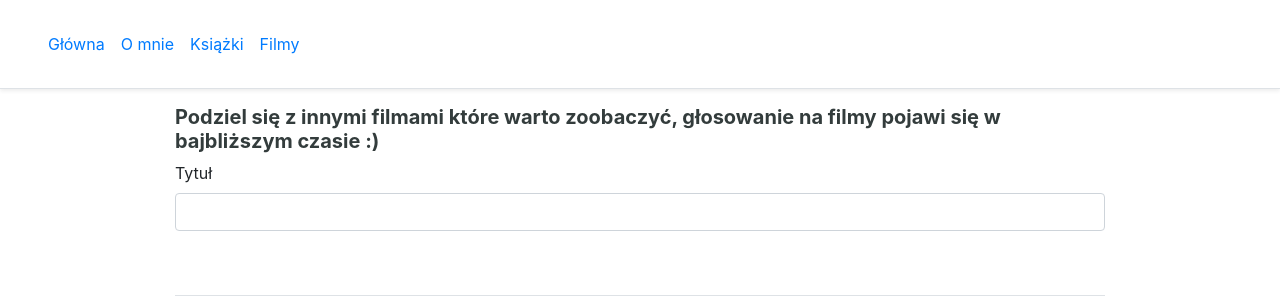
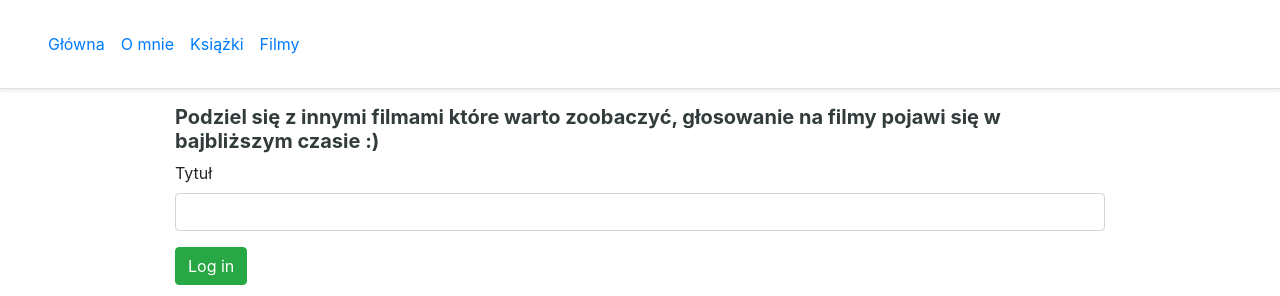
Before and after one commit to MichalKandybowicz/MK-projekt, a Django app: page /movies in a window 1280 px wide. Shown: the top 296 px of the page. Run offline with Django 3.2, Linux system fonts and the light colour scheme; data comes from the database, SQL or seed files in the repository; both versions use the stored data as it was after the commit; some libraries are stand-ins or nearby versions.

Commit message:
add movies form, list

```diff
--- a/pages/views.py
+++ b/pages/views.py
@@ -95,10 +95,8 @@ class MovieListWithForm(ListView, ModelFormMixin):
 
         if self.form.is_valid():
             self.object = self.form.save()
-            # Here ou may consider creating a new instance of form_class(),
-            # so that the form will come clean.
+            self.form = MovieForm()
 
-        # Whether the form validates or not, the view will be rendered by get()
         return self.get(request, *args, **kwargs)
 
     def get_context_data(self, *args, **kwargs):
--- a/templates/pages/movie_list.html
+++ b/templates/pages/movie_list.html
@@ -17,9 +17,9 @@
     <form method="post">
        {% csrf_token %}
        {{ form|crispy }}
-{#       <button class="btn btn-success" type="submit">#}
-{#           Log in#}
-{#       </button>#}
+       <button class="btn btn-success" type="submit">
+           Log in
+       </button>
     </form>
     <br>
     <br>
```
Also changed, not shown: db.sqlite3.
